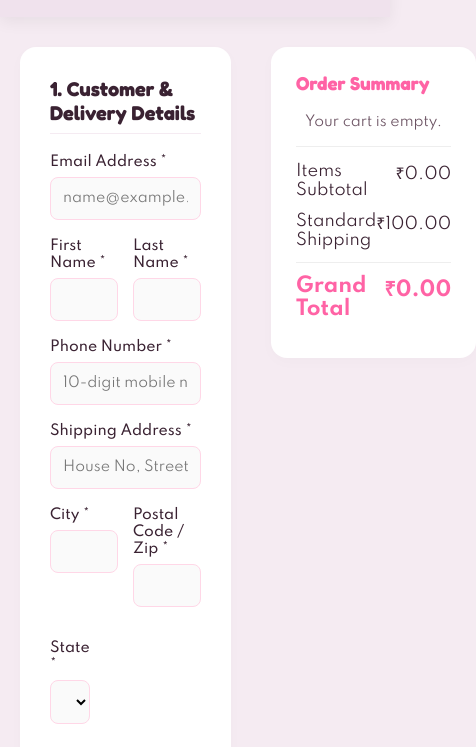
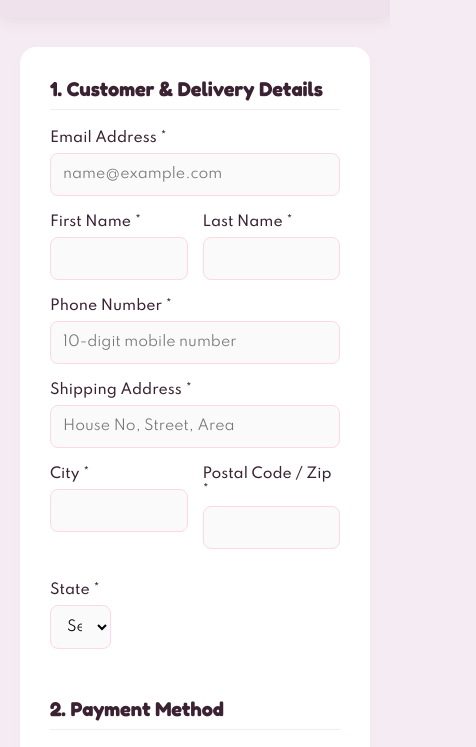
Before and after one commit to yadavsneha8230-cmd/aoi-mystery-scoops, a website: page checkout.html in a window 390 px wide. Shown: the part 83-830 px from the top of the page, 476 px wide, since content can reach past the window. Drawn offline with Linux system fonts and the light colour scheme; a script that the page names is missing.

Commit message:
Implement mobile responsiveness for checkout page
Added mobile responsive styles for the checkout page.

```diff
--- a/style.css
+++ b/style.css
@@ -707,3 +707,12 @@ table td {
     color: var(--text-muted);
     line-height: 1.6;
 }
+
+/* Mobile Responsive Fix for Checkout Page */
+@media (max-width: 768px) {
+    .checkout-grid-layout {
+        display: grid;
+        grid-template-columns: 1fr; /* This forces it to be one single column */
+        gap: 30px; /* Adds breathing room between the form and the summary */
+    }
+}
```
